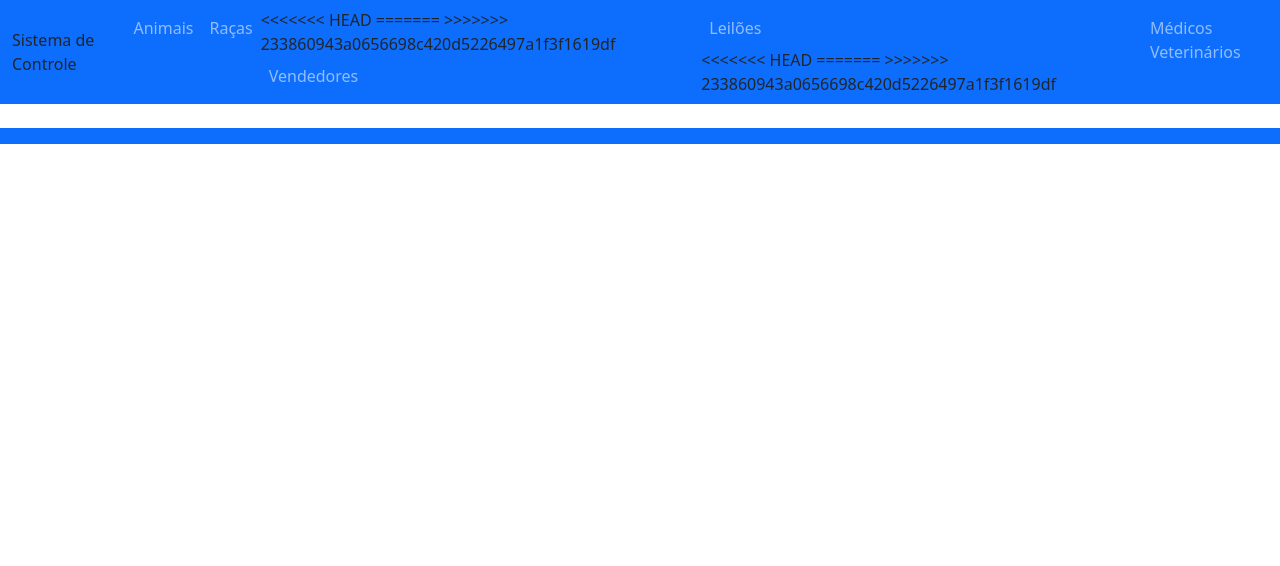
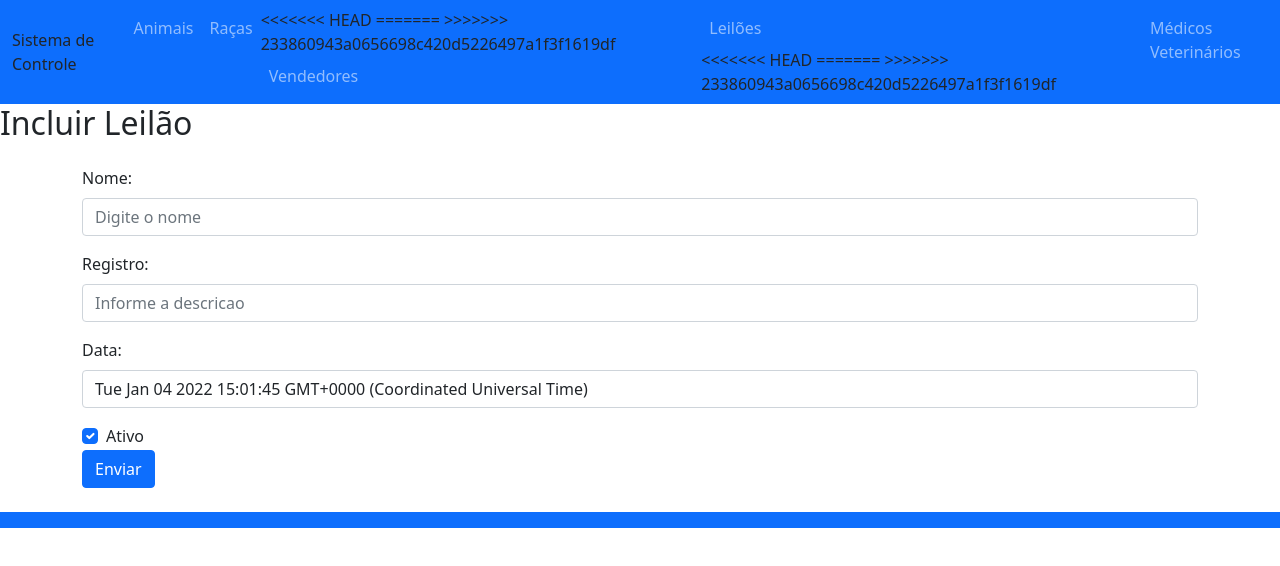
Before and after one commit to SidneyMaldonado/ProjetoLeilaoMatutino, an Angular app: page /leilao/incluir in a window 1280 px wide. Before the commit this address led to /. Shown: the top 566 px of the page. Built offline with nearby package versions, Linux system fonts and the light colour scheme.

Commit message:
Implementado incluir de leilao

```diff
--- a/src/app/app-routing.module.ts
+++ b/src/app/app-routing.module.ts
@@ -1,3 +1,4 @@
+import { LeilaoincluirComponent } from './leilaoincluir/leilaoincluir.component';
 import { AnimalincluirComponent } from './animalincluir/animalincluir.component';
 import { AnimalListarComponent } from './animal-listar/animal-listar.component';
 import { NgModule, Component } from '@angular/core';
@@ -18,7 +19,8 @@ const routes: Routes = [
   {path: "leilao", component: LeilaoListarComponent},
   {path: "vendedor", component: VendedorListarComponent},
   {path: "medico", component: MedicoListarComponent},
-  {path: "vendedor/incluir", component: VendedorIncluirComponent}
+  {path: "vendedor/incluir", component: VendedorIncluirComponent},
+  {path: "leilao/incluir", component: LeilaoincluirComponent}
 
 
 ];
--- a/src/app/leilaoincluir/leilaoincluir.component.html
+++ b/src/app/leilaoincluir/leilaoincluir.component.html
@@ -1 +1,39 @@
-<p>leilaoincluir works!</p>
+<H2>Incluir Leilão</H2>
+
+<div class="container">
+  <div class="row">
+
+    <form  #frm="ngForm" (ngSubmit)="incluir(frm)" method="post">
+
+      <div class="mb-3 mt-3">
+        <label for="nome" class="form-label">Nome:</label>
+        <input type="nome" class="form-control" id="nome" placeholder="Digite o nome" name="nome"
+        [(ngModel)]="leilao.nome" >
+      </div>
+
+
+        <div class="mb-3">
+          <label for="descricao" class="form-label">Registro:</label>
+          <input type="text" class="form-control" id="descricao" placeholder="Informe a descricao" name="descricao"
+          [(ngModel)]="leilao.descricao" >
+        </div>
+
+
+        <div class="mb-3">
+          <label for="data" class="form-label">Data:</label>
+          <input type="text" class="form-control" id="data" placeholder="Informe a data" name="data"
+          [(ngModel)]="leilao.data"  >
+      </div>
+
+
+      <div class="form-check">
+        <input class="form-check-input" type="checkbox" id="ativo" name="ativo" value="1" checked
+        [(ngModel)]="leilao.ativo">
+        <label class="form-check-label">Ativo</label>
+      </div>
+
+      <button type="submit" class="btn btn-primary">Enviar</button>
+    </form>
+
+  </div>
+</div>
--- a/src/app/leilaoincluir/leilaoincluir.component.ts
+++ b/src/app/leilaoincluir/leilaoincluir.component.ts
@@ -1,8 +1,8 @@
 import { Mensagem } from './../entities/mensagem';
+import { Leilao } from './../entities/leilao';
+import { LeilaoService } from './../services/leilao.service';
+import { Component, OnInit } from '@angular/core';
 import { NgForm } from '@angular/forms';
-import { Leilao } from './../entities/leilao';
-import { Component, OnInit } from '@angular/core';
-import { LeilaoService } from '../services/leilao.service';
 
 @Component({
   selector: 'app-leilaoincluir',
@@ -27,17 +27,22 @@ export class LeilaoincluirComponent implements OnInit {
 
   ngOnInit(): void {
   }
+
   incluir( frm: NgForm){
 
 
     this.leilaoService.incluir(this.leilao).subscribe(
-      dados =>{
-          this.mensagem = dados;
-          alert(this.mensagem.mensagem)
+
+      dados => { this.mensagem = dados
+
+        alert(this.mensagem.mensagem)
+        this.mensagem.erros.forEach(obj => {
+          alert(obj)
+         });
       }
+
     )
 
   }
 
-
 }
```
Also changed, not shown: src/app/app.module.ts (+6 -2 lines).
